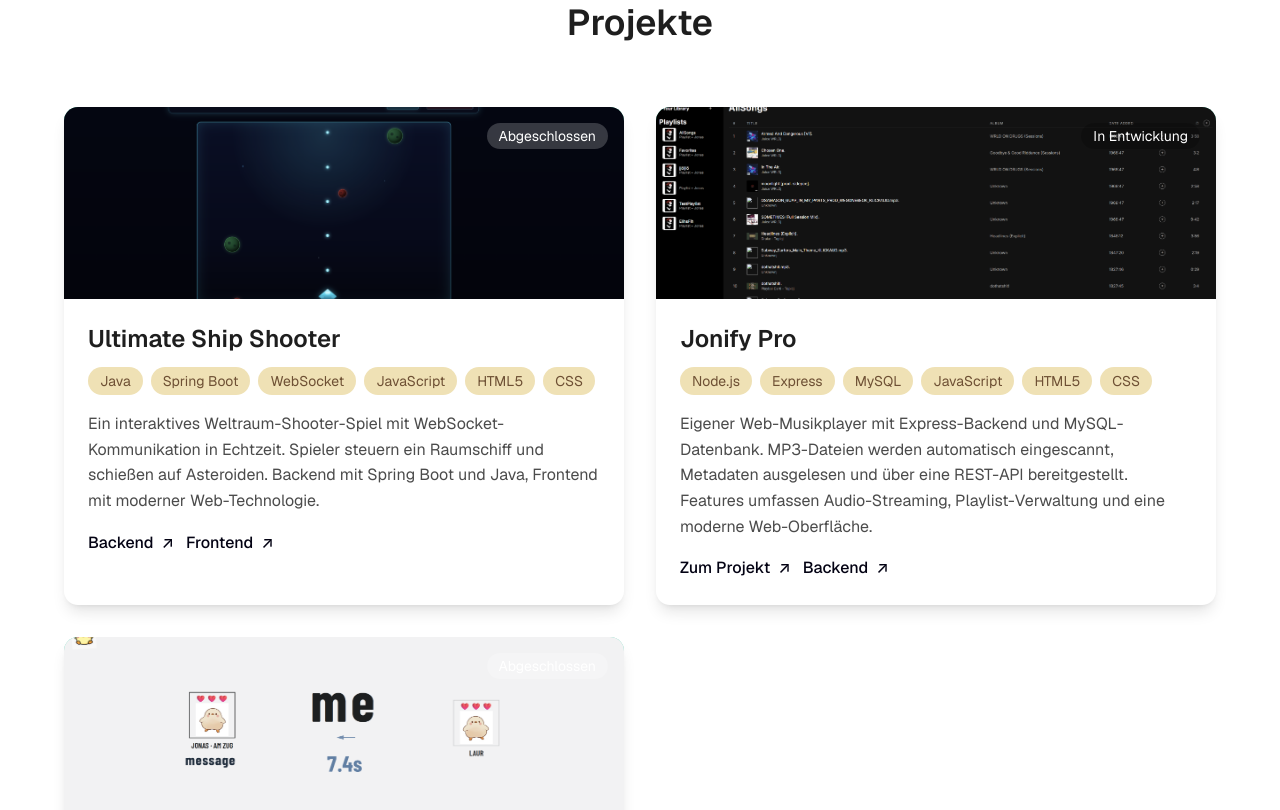
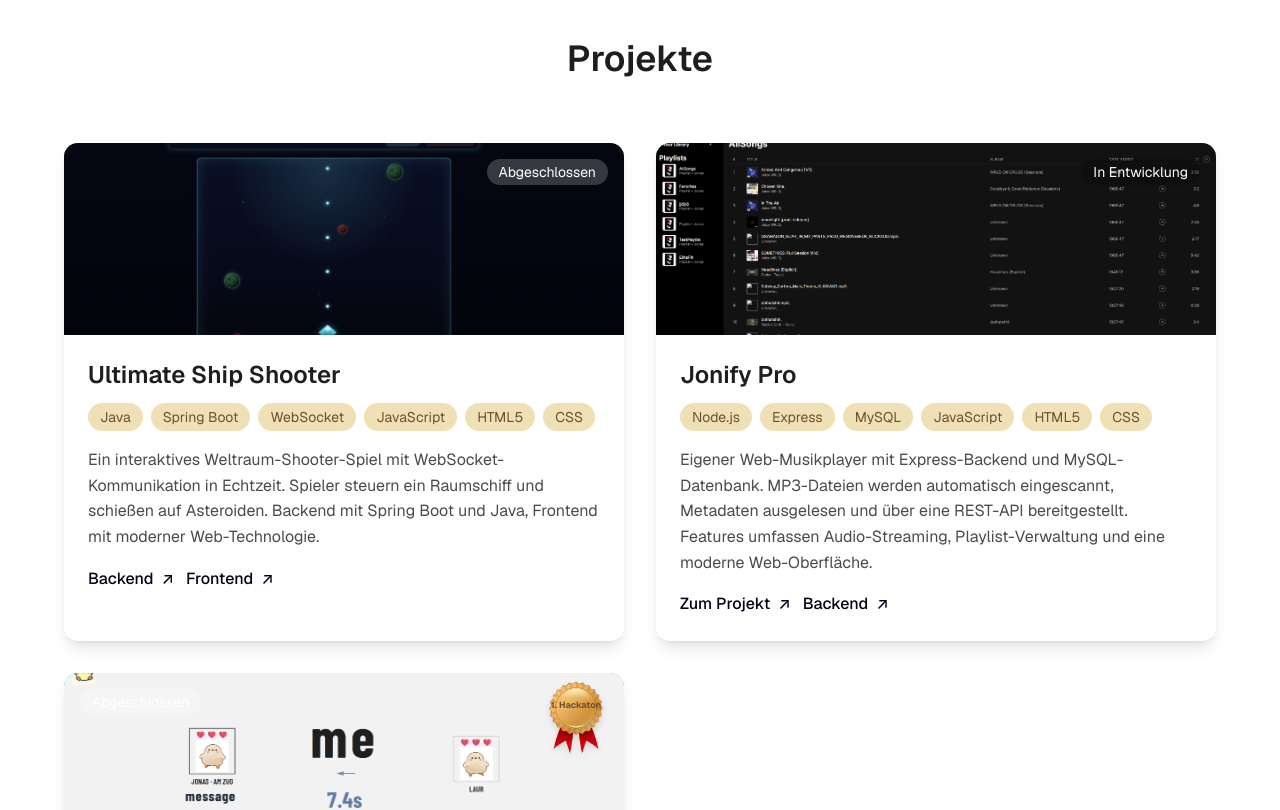
Before and after one commit to im24b-laurj/portfolio_jonas_laur, a Next.js app: page / in a window 1280 px wide. Shown: the part 2240-3050 px from the top of the page. Built offline with nearby package versions, Linux system fonts and the light colour scheme.

Commit message:
final changes

```diff
--- a/src/components/Projects.tsx
+++ b/src/components/Projects.tsx
@@ -38,13 +38,29 @@ export default function Projects() {
                     ) : (
                         <div className="text-white opacity-80 text-5xl">📦</div>
                     )}
-                    <div className="absolute top-4 right-4">
+                    {/* Status: weicht nach links aus, wenn eine Auszeichnung angezeigt wird */}
+                    <div className={`absolute top-4 ${project.award ? 'left-4' : 'right-4'}`}>
                   <span className={`px-3 py-1 rounded-full text-sm text-white ${
                       project.status === 'Abgeschlossen' ? 'bg-white/20' : 'bg-black/20'
                   }`}>
                     {project.status}
                   </span>
                     </div>
+
+                    {/* Auszeichnung */}
+                    {project.award && (
+                        <div className="absolute top-1 right-2 z-10 w-20 h-20 pointer-events-none">
+                          <img
+                              src="/gold-badge-5392868-removebg-preview.png"
+                              alt={`Auszeichnung: ${project.award}`}
+                              className="w-full h-full object-contain drop-shadow-md"
+                              loading="lazy"
+                          />
+                          <span className="absolute inset-x-0 top-[37%] -translate-y-1/2 px-3 text-center text-[9px] font-bold leading-tight text-[#6e5034]">
+                            {project.award}
+                          </span>
+                        </div>
+                    )}
                   </div>
 
                   {/* Project Content */}
--- a/src/data/content.ts
+++ b/src/data/content.ts
@@ -13,6 +13,8 @@ export interface Project {
   liveUrl?: string | null;
   repos?: Array<{ name: string; url: string }>;
   previewImage?: string;
+  /** Auszeichnung, die als Gold-Badge oben rechts auf der Karte erscheint. */
+  award?: string;
   status: 'Abgeschlossen' | 'In Entwicklung';
 }
 
@@ -104,6 +106,8 @@ export const skills: SkillCategory[] = [
     id: 'backend',
     title: 'Backend Development',
     items: [
+      { name: 'Java', logo: 'https://cdn.jsdelivr.net/gh/devicons/devicon@latest/icons/java/java-original.svg' },
+      { name: 'JavaScript', logo: 'https://cdn.jsdelivr.net/gh/devicons/devicon@latest/icons/javascript/javascript-original.svg' },
       { name: 'Python', logo: 'https://cdn.jsdelivr.net/gh/devicons/devicon@latest/icons/python/python-original.svg' },
       { name: 'Flask', logo: 'https://cdn.jsdelivr.net/gh/devicons/devicon@latest/icons/flask/flask-original.svg' },
       { name: 'Node.js', logo: 'https://cdn.jsdelivr.net/gh/devicons/devicon@latest/icons/nodejs/nodejs-original.svg' },
@@ -168,6 +172,7 @@ export const projects: Project[] = [
     liveUrl: 'https://silbenbombe.4819909.deploio.app/?r=',
     repos: [{ name: 'GitHub', url: 'https://github.com/im24b-huengerlee/OuShi' }],
     previewImage: '/silbengame.png',
+    award: '1. Hackaton',
     status: 'Abgeschlossen',
   },
 ];
```
Also changed, not shown: public/gold-badge-5392868-removebg-preview.png (added).
